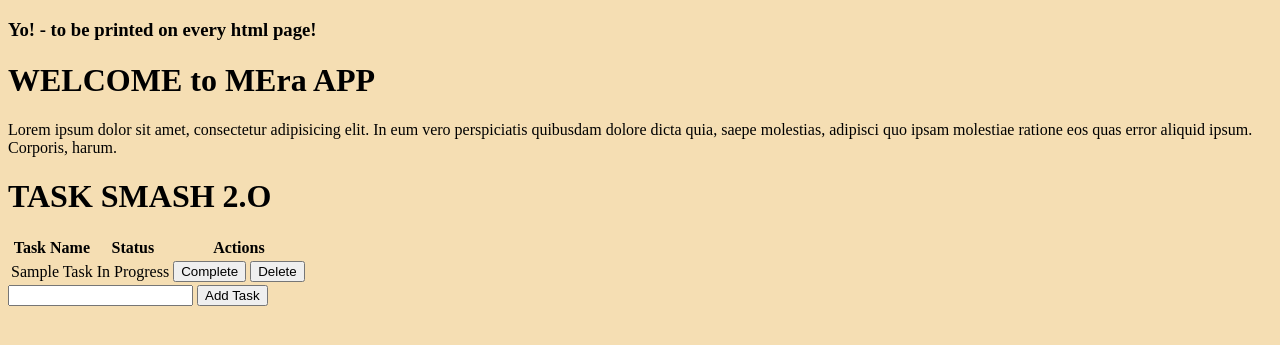
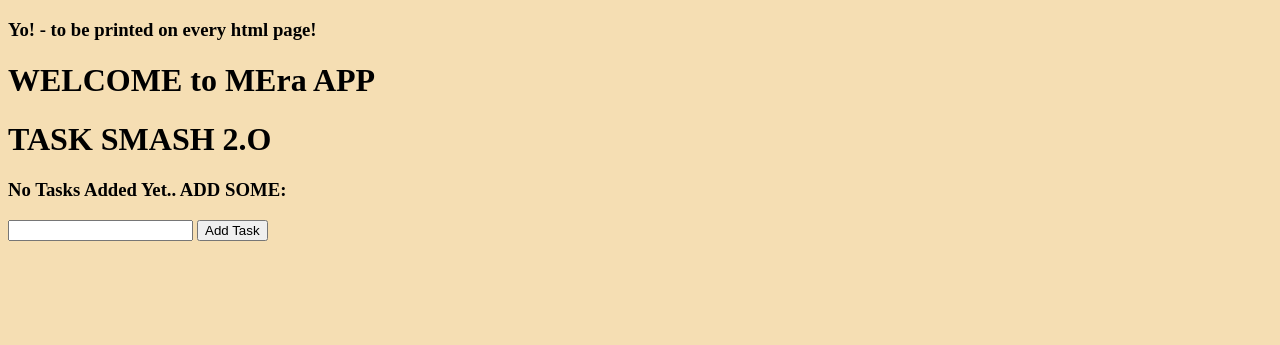
Before and after one commit to axushgp/base-flask-TODO, a Flask app: page / in a window 1280 px wide. Shown: the top 345 px of the page. Run offline with Flask 3, Linux system fonts and the light colour scheme.

Commit message:
changes to index file git status

```diff
--- a/templates/index.html
+++ b/templates/index.html
@@ -58,26 +58,38 @@
 {% block body %}
 
 <h1>WELCOME to MEra APP</h1>
-    <p>Lorem ipsum dolor sit amet, consectetur adipisicing elit. In eum vero perspiciatis quibusdam dolore dicta quia, saepe molestias, adipisci quo ipsam molestiae ratione eos quas error aliquid ipsum. Corporis, harum.</p>
     <div class="content">
         <h1>TASK SMASH 2.O</h1>
+
+        {%if tasks | length<1 %}
+        <h3>No Tasks Added Yet.. ADD SOME:</h3>
+        {%else%}
         <table>
             <tr>                                 <!--table row tr -->
                 <th>Task Name</th>               <!--table head th -->
                 <th>Status</th>
                 <th>Actions</th>
             </tr>
+            {% for task in tasks %}
             <tr>
-                <td>Sample Task</td>            <!--table data td -->
-                <td>In Progress</td>
+                <td>{{ task.content }}</td>            <!--table data td -->
+                <td>{{ 'Complete' if task.complete else 'In Progress' }}</td>
+                <td>{{ task.created.strftime("%Y-%m-%d") }}</td>
                 <td>
-                    <button>Complete</button>
-                    <button>Delete</button>
+                    <a href="/delete/{{ task.id }}">Delete</a>
+                    <br/>
+                    <a href="/update/{{ task.id }}">Edit</a>
                 </td>
+                <td>
+                    <button>Complete</button>   <!-- SILLY BUTTONS (will add functionality later)-->
+                    <button>Delete</button>     <!--SILLY BUTTONS (will add functionality later)-->
+                </td>
+            {% endfor %}
             </tr>
         </table>
+        {% endif %}
 
-        <form action="">
+        <form action="/", method="POST">              <!-- when user hits submit button, it sends a POST request to the '/' route -->
             <input type="text" name="content" id="content">         <!-- name is imp cuz thats whats we gonna call in the app.py file!! -->
             <input type="submit" value="Add Task" id="btn_add">
         </form>
```
